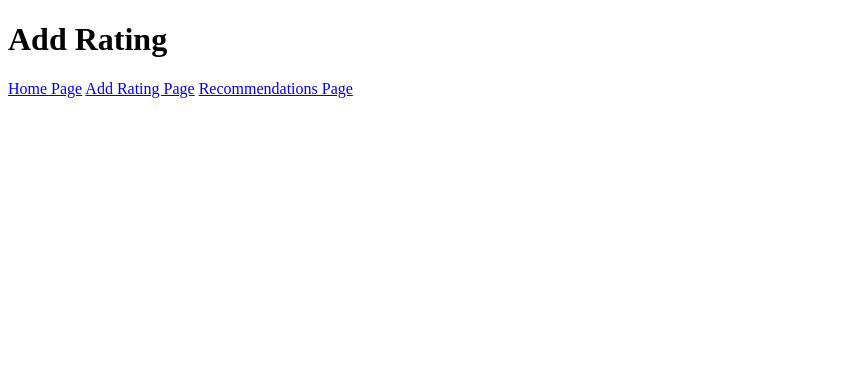
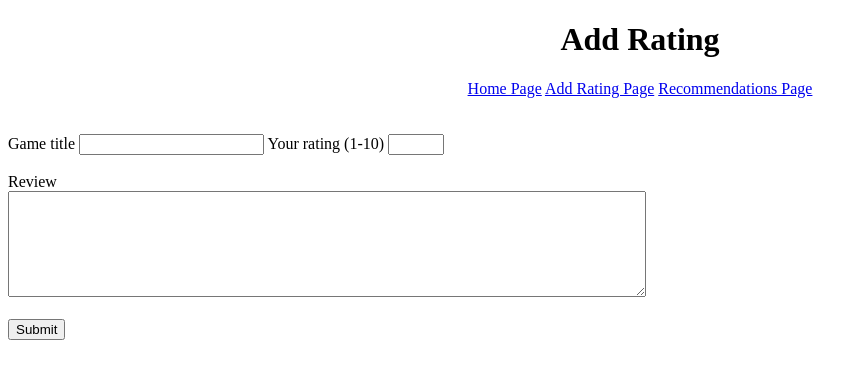
Before and after one commit to aidanwallis/349-Final-Project, a plain HTML site: page public/add-rating.html in a window 1280 px wide. Shown: the whole page, without its empty margins (0-867 px from the left). Drawn offline with Linux system fonts and the light colour scheme.

Commit message:
Added simple placeholder input fields

```diff
--- a/public/add-rating.html
+++ b/public/add-rating.html
@@ -10,18 +10,32 @@
     </head>
 
     <body>
-        <header>
+        <header style = "text-align: center;">
             <h1>Add Rating</h1>
         </header>
 
-        <nav>
+        <nav style = "text-align: center;">
             <a href="index.html">Home Page</a>
             <a href="add-rating.html">Add Rating Page</a>
             <a href="recommendations.html">Recommendations Page</a>
         </nav>
 
         <main>
+            <br><br>
+            <form>
+                <label for="game">Game title</label>
+                <input type="text" id="game" name="game" required>
 
+                <label for="rating">Your rating (1-10)</label>
+                <input type="number" id="rating" name="rating" min="1" max="10" required>
+
+                <br><br>
+                <label for="review">Review</label><br>
+                <textarea class="rating-textarea" id="review" name="review" maxlength="1000"></textarea>
+
+                <br><br>
+                <button type="submit">Submit</button>
+            </form>
         </main>
 
         <footer>
```
